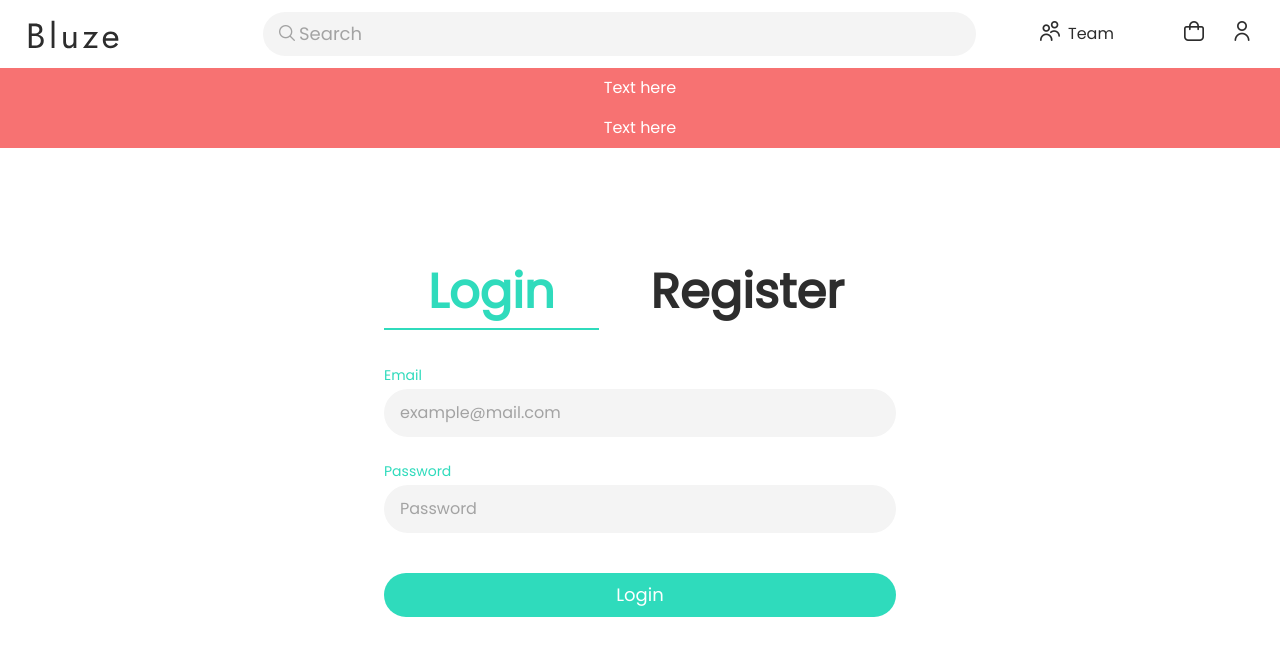
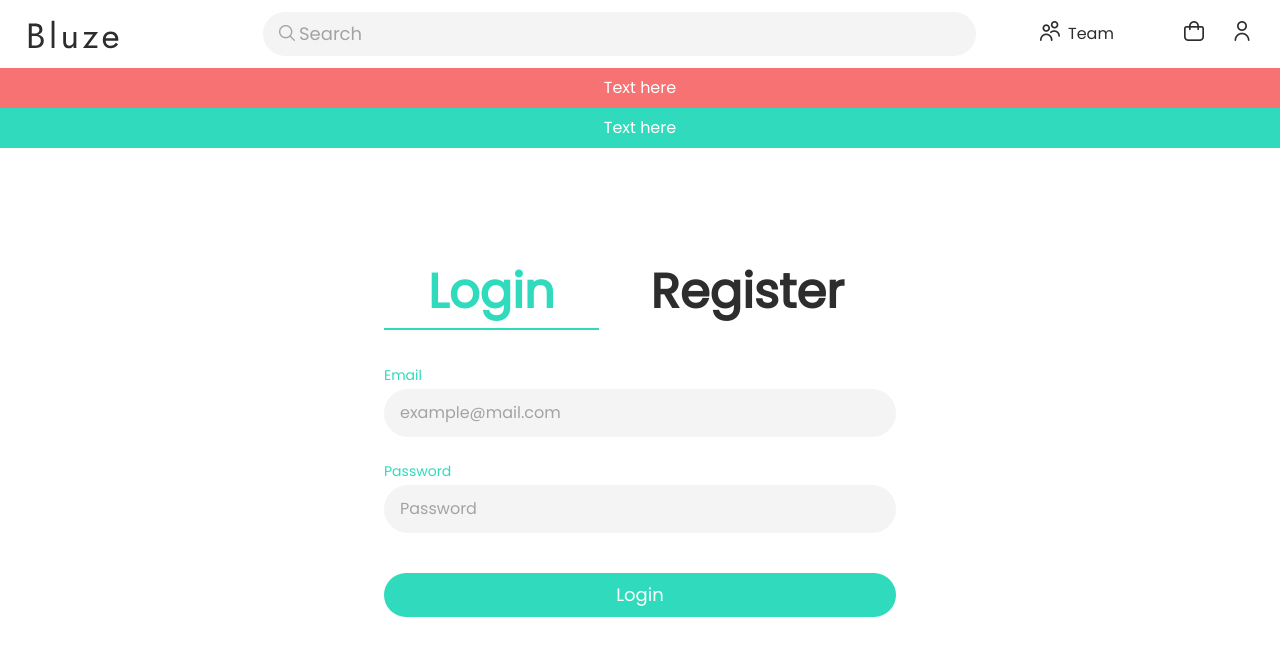
Before and after one commit to INT222-INTEGRATED-PROJECTII-109-111-130/front-end, a Vue app: page /login in a window 1280 px wide. Shown: the top 656 px of the page. Built offline with nearby package versions, Linux system fonts and the light colour scheme; some icons are missing.

Commit message:
error warning

```diff
--- a/src/views/Add.vue
+++ b/src/views/Add.vue
@@ -5,6 +5,8 @@
   <base-nav-mobile v-if="mobileView" />
   <!-- Error -->
     <div class="bg-error py-2 text-white text-center">Text here</div>
+    <div class="bg-primary py-2 text-white text-center">Text here</div>
+
     <form @submit.prevent="addProduct">
     <div class="container sm:pb-16 pb-10 sm:px-9 px-3 mx-auto">
         <h1 class="sm:text-4xl sm:pt-10 sm:pb-7 py-3 font-semibold text-xl">Add Product</h1>
--- a/src/views/Basket.vue
+++ b/src/views/Basket.vue
@@ -5,6 +5,7 @@
   <base-nav-mobile v-if="mobileView" />
   <!-- Error -->
     <div class="bg-error py-2 text-white text-center">Text here</div>
+    <div class="bg-primary py-2 text-white text-center">Text here</div>
 
   <!-- Emptry Basket -->
   <div v-if="!emptry">
--- a/src/views/Edit.vue
+++ b/src/views/Edit.vue
@@ -5,6 +5,8 @@
   <base-nav-mobile v-if="mobileView" />
   <!-- Error -->
     <div class="bg-error py-2 text-white text-center">Text here</div>
+    <div class="bg-primary py-2 text-white text-center">Text here</div>
+
     <form @submit.prevent="addProduct">
     <div class="container sm:pb-16 pb-10 sm:px-9 px-3 mx-auto">
         <h1 class="sm:text-4xl sm:pt-10 sm:pb-7 py-3 font-semibold text-xl">Add Product</h1>
--- a/src/views/EditProfile.vue
+++ b/src/views/EditProfile.vue
@@ -5,6 +5,7 @@
   <base-nav-mobile v-if="mobileView" />
   <!-- Error -->
     <div class="bg-error py-2 text-white text-center">Text here</div>
+    <div class="bg-primary py-2 text-white text-center">Text here</div>
 
     <div class="container sm:pb-16 pb-10 sm:px-72 px-3 mx-auto">
         <h1 class="sm:text-4xl sm:pt-10 sm:pb-7 pt-6 pb-3 font-semibold text-xl text-center">My Account</h1>
--- a/src/views/Home.vue
+++ b/src/views/Home.vue
@@ -5,6 +5,7 @@
   <base-nav-mobile v-if="mobileView" />
   <!-- Error -->
     <div class="bg-error py-2 text-white text-center">Text here</div>
+    <div class="bg-primary py-2 text-white text-center">Text here</div>
 <!-- Banner desktop -->
 <img src="../assets/Banner-desk.png" class="object-center mx-auto sm:px-64 lg:px-44 pt-8 w-full" v-if="!bannerMobile">
 <!-- Seach in mobile -->
--- a/src/views/Login.vue
+++ b/src/views/Login.vue
@@ -5,9 +5,7 @@
   <base-nav-mobile v-if="mobileView" />
   <!-- Error -->
     <div class="bg-error py-2 text-white text-center">Text here</div>
-
-  <!-- Error -->
-    <div class="bg-error py-2 text-white text-center">Text here</div>
+    <div class="bg-primary py-2 text-white text-center">Text here</div>
 
   <div class="sm:px-96 sm:pt-24 my-auto mx-auto flex flex-wrap" v-if="!mobileView">
     <div class="w-full">
--- a/src/views/Product.vue
+++ b/src/views/Product.vue
@@ -4,6 +4,8 @@
   <base-nav-mobile v-if="mobileView" />
   <!-- Error -->
     <div class="bg-error py-2 text-white text-center">Text here</div>
+    <div class="bg-primary py-2 text-white text-center">Text here</div>
+
   <div class="container sm:px-7 px-3 py-8 mx-auto flex flex-wrap">
     <div class="sm:h-96 sm:w-2/4 h-64 w-full rounded-lg overflow-hidden">
       <img alt="feature" class="object-cover object-center h-full w-full" :src=image>
```
